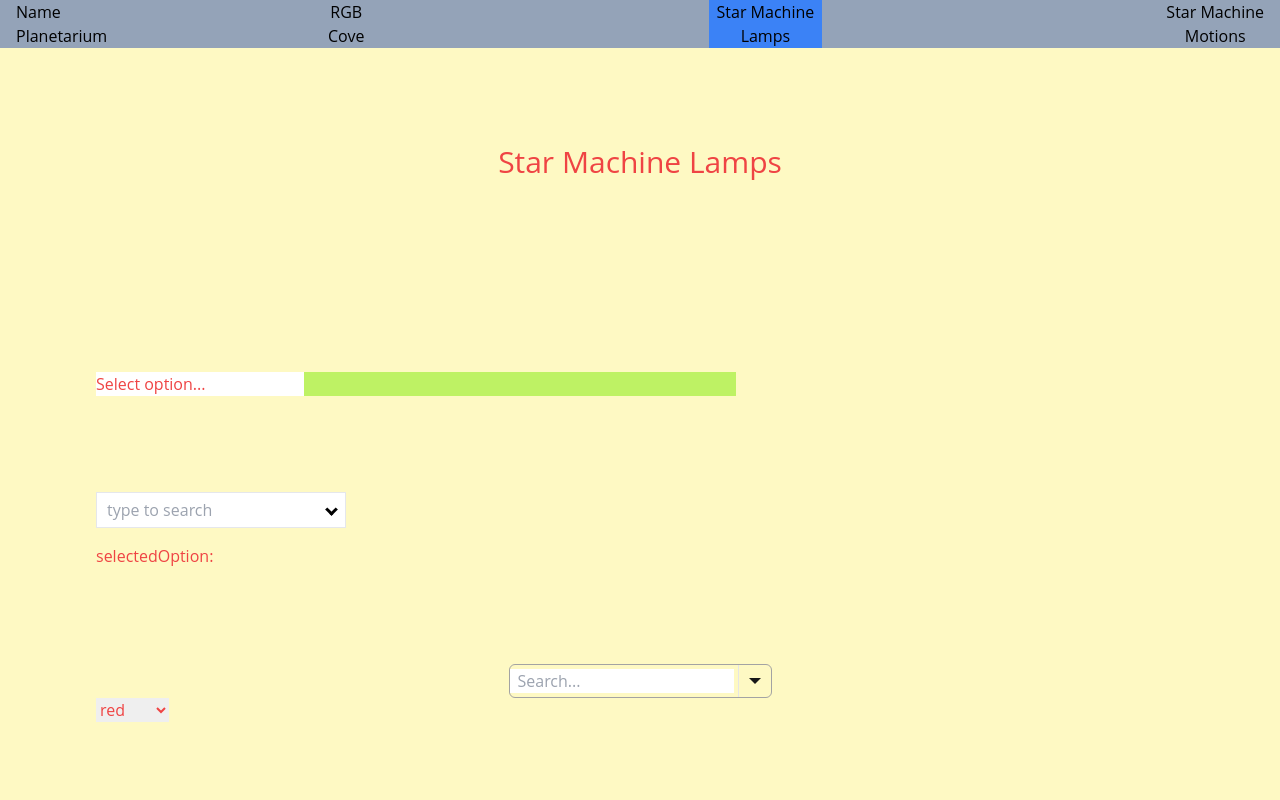
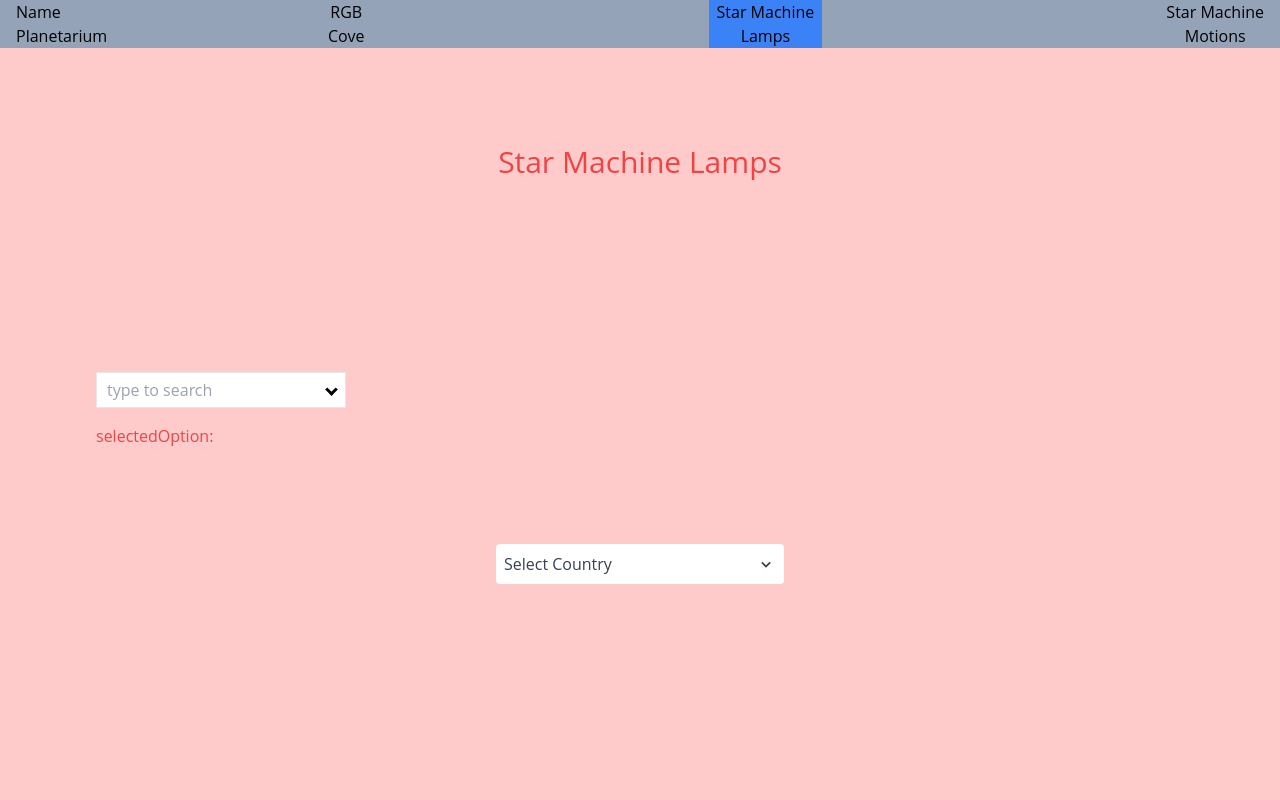
Before and after one commit to CelestialCoyote/react-hercules-chromacove, a React (Create React App) app in the folder frontend/: page /starmachinelamps in a window 1280 px wide. Shown: the top 800 px of the page. Built offline with nearby package versions, Linux system fonts and the light colour scheme.

Commit message:
another select test

```diff
--- /dev/null
+++ b/frontend/src/Components/AnotherSelect.jsx
@@ -0,0 +1,65 @@
+import { useState } from "react";
+import { BiChevronDown } from "react-icons/bi";
+import { AiOutlineSearch } from "react-icons/ai";
+import { baseColors } from "../userConfig/baseColors";
+
+
+export default function AnotherSelect() {
+    const [inputValue, setInputValue] = useState("");
+    const [selected, setSelected] = useState("");
+    const [open, setOpen] = useState(false);
+
+    return (
+        <div className="w-72 font-medium h-80">
+            <div
+                onClick={() => setOpen(!open)}
+                className={`bg-white w-full p-2 flex items-center justify-between rounded ${!selected && "text-gray-700"
+                    }`}
+            >
+                {selected
+                    ? selected?.length > 25
+                        ? selected?.substring(0, 25) + "..."
+                        : selected
+                    : "Select Country"}
+                <BiChevronDown size={20} className={`${open && "rotate-180"}`} />
+            </div>
+            <ul
+                className={`bg-white mt-2 overflow-y-auto ${open ? "max-h-60" : "max-h-0"
+                    } `}
+            >
+                <div className="flex items-center px-2 sticky top-0 bg-white">
+                    <AiOutlineSearch size={18} className="text-gray-700" />
+                    <input
+                        type="text"
+                        value={inputValue}
+                        onChange={(e) => setInputValue(e.target.value.toLowerCase())}
+                        placeholder="Enter country name"
+                        className="placeholder:text-gray-700 p-2 outline-none"
+                    />
+                </div>
+                {baseColors?.map((option) => (
+                    <li
+                        key={option?.name}
+                        className={`p-2 text-sm hover:bg-sky-600 hover:text-white
+                            ${option?.name?.toLowerCase() === selected?.toLowerCase() &&
+                            "bg-sky-600 text-white"
+                            }
+                        ${option?.name?.toLowerCase().startsWith(inputValue)
+                                ? "block"
+                                : "hidden"
+                            }`}
+                        onClick={() => {
+                            if (option?.name?.toLowerCase() !== selected.toLowerCase()) {
+                                setSelected(option?.name);
+                                setOpen(false);
+                                setInputValue("");
+                            }
+                        }}
+                    >
+                        {option?.name}
+                    </li>
+                ))}
+            </ul>
+        </div>
+    );
+};
--- a/frontend/src/Components/SearchableSelect.jsx
+++ b/frontend/src/Components/SearchableSelect.jsx
@@ -1,4 +1,5 @@
 import { useEffect, useRef, useState } from "react";
+import "./SearchableSelect.css";
 
 
 export default function SearchableSelect({
--- a/frontend/src/Components/Select.jsx
+++ b/frontend/src/Components/Select.jsx
@@ -1,20 +1,13 @@
 //import PropTypes from "prop-types";
 import { useState, useMemo, useEffect } from "react";
-//import { uuid } from "./uuid";
-//import { classNames } from "./classNames";
+
 
 export const Select = ({ options, value, onChange }) => {
     const [search, setSearch] = useState("");
     const [open, setOpen] = useState(false);
 
-    //const [id] = useState(uuid());
-
     useEffect(() => {
         function handleOutsideClick(e) {
-            // if (
-            //     !e.target.closest(`#Toggle-${id}`) &&
-            //     !e.target.closest(`#Select-${id}`)
-            // )
             if (
                 !e.target.closest(`#Toggle`) &&
                 !e.target.closest(`#Select`)
@@ -30,22 +23,22 @@
     const opt = useMemo(() => {
         //Manage search and options
         const OPTIONS = options.filter(
-            (o) =>
-                o.toString().toLowerCase().indexOf(search.toString().toLowerCase()) !==
+            (option) =>
+                option.toString().toLowerCase().indexOf(search.toString().toLowerCase()) !==
                 -1
         );
 
         return OPTIONS.length > 0
-            ? OPTIONS.map((o, i) => (
+            ? OPTIONS.map((option, i) => (
                 <div
-                    key={i}
-                    className="px-3 py-1 cursor-pointer text-neutral-600 hover:bg-neutral-300"
+                    key={option.id}
+                    className="px-3 py-1 cursor-pointer text-neutral-600 hover:bg-neutral-300 w-48 border-2"
                     onClick={() => {
-                        onChange(o.toString());
+                        onChange(option.toString());
                         setOpen(false);
                     }}
                 >
-                    {o}
+                    {option.name}
                 </div>
             ))
             : [
@@ -66,7 +59,6 @@
 
     return (
         <div
-            // id={`Select-${id}`}
             id={`Select`}
             className="relative flex flex-col items-center justify-center"
         >
@@ -82,15 +74,8 @@
                 <span
                     className="relative p-4 cursor-pointer"
                     onClick={() => setOpen((p) => !p)}
-                    // id={`Toggle-${id}`}
                     id={`Toggle`}
                 >
-                    {/* <span
-                        className={classNames(
-                            "absolute top-1/2 left-1/2 -translate-x-1/2 -translate-y-1/2 border-[6px] border-l-transparent border-r-transparent border-b-0 border-t-neutral-900 transition-[transform]",
-                            open ? "rotate-180" : "rotate-0"
-                        )}
-                    ></span> */}
                      <span
                         className={
                             `absolute top-1/2 left-1/2 -translate-x-1/2 -translate-y-1/2 border-[6px] border-l-transparent border-r-transparent border-b-0 border-t-neutral-900 transition-[transform]
@@ -112,12 +97,6 @@
     );
 };
 
-// Select.propTypes = {
-//     options: PropTypes.array.isRequired,
-//     value: PropTypes.string.isRequired,
-//     onChange: PropTypes.func.isRequired,
-// };
-
 Select.defaultProps = {
     options: [],
     value: "",
--- a/frontend/src/pages/StarMachineLamps/StarMachineLamps.jsx
+++ b/frontend/src/pages/StarMachineLamps/StarMachineLamps.jsx
@@ -4,9 +4,8 @@
 //import { animals } from "../../userConfig/animals";
 import { colors } from "../../userConfig/colors";
 import { baseColors } from "../../userConfig/baseColors";
-import "../../components/SearchableSelect.css";
 import SelectComponent from "../../components/SelectComponent";
-import { Select } from "../../components/Select";
+import AnotherSelect from "../../components/AnotherSelect";
 
 
 export default function StarMachineLamps() {
@@ -15,10 +14,10 @@
 	const [open, setOpen] = useState(false);
 
 	return (
-		<div className="flex flex-col bg-yellow-100 h-min-screen text-red-500">
+		<div className="flex flex-col bg-red-200 h-[900px] text-red-500">
 			<h1 className="text-3xl text-center w-ful my-24">Star Machine Lamps</h1>
 
-			<div className="ml-24 mb-24 w-1/2">
+			<div className="ml-24 mb-24 w-1/2 bg-green-500">
 				<SearchableSelect
 					options={baseColors}
 					label="name"
@@ -28,7 +27,7 @@
 				/>
 			</div>
 
-			<div className="ml-24 mb-24 w-1/2">
+			{/* <div className="ml-24 mb-24 w-1/2">
 				<SearchSelect
 					options={baseColors}
 					label="name"
@@ -36,7 +35,7 @@
 					selectedVal={value}
 					handleChange={(val) => setValue(val)}
 				/>
-			</div>
+			</div> */}
 
 			<div className="ml-24 mb-24 w-1/2">
 				<SelectComponent
@@ -51,13 +50,16 @@
 				<p className="mt-4">selectedOption: {selectedOption}</p>
 			</div>
 
-			<Select />
+			<div className="flex justify-center w-100">
+				<AnotherSelect />
+			</div>
 
-			<div className="ml-24 mb-96">
+
+			{/* <div className="ml-24 mb-96">
 				<select value="">
 					{colors.map(color => <option key={color} value={color}>{color}</option>)}
 				</select>
-			</div>
+			</div> */}
 		</div>
 	);
 };
```
